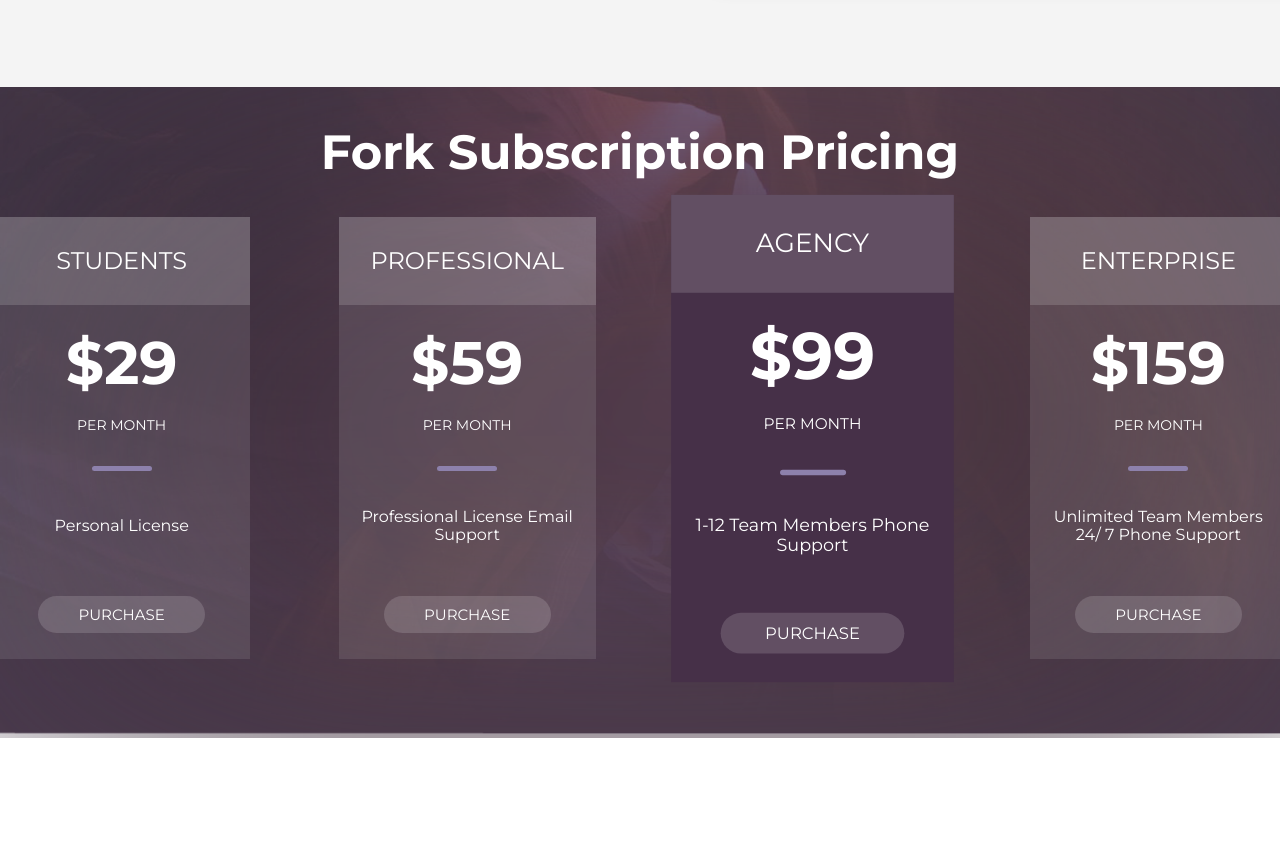
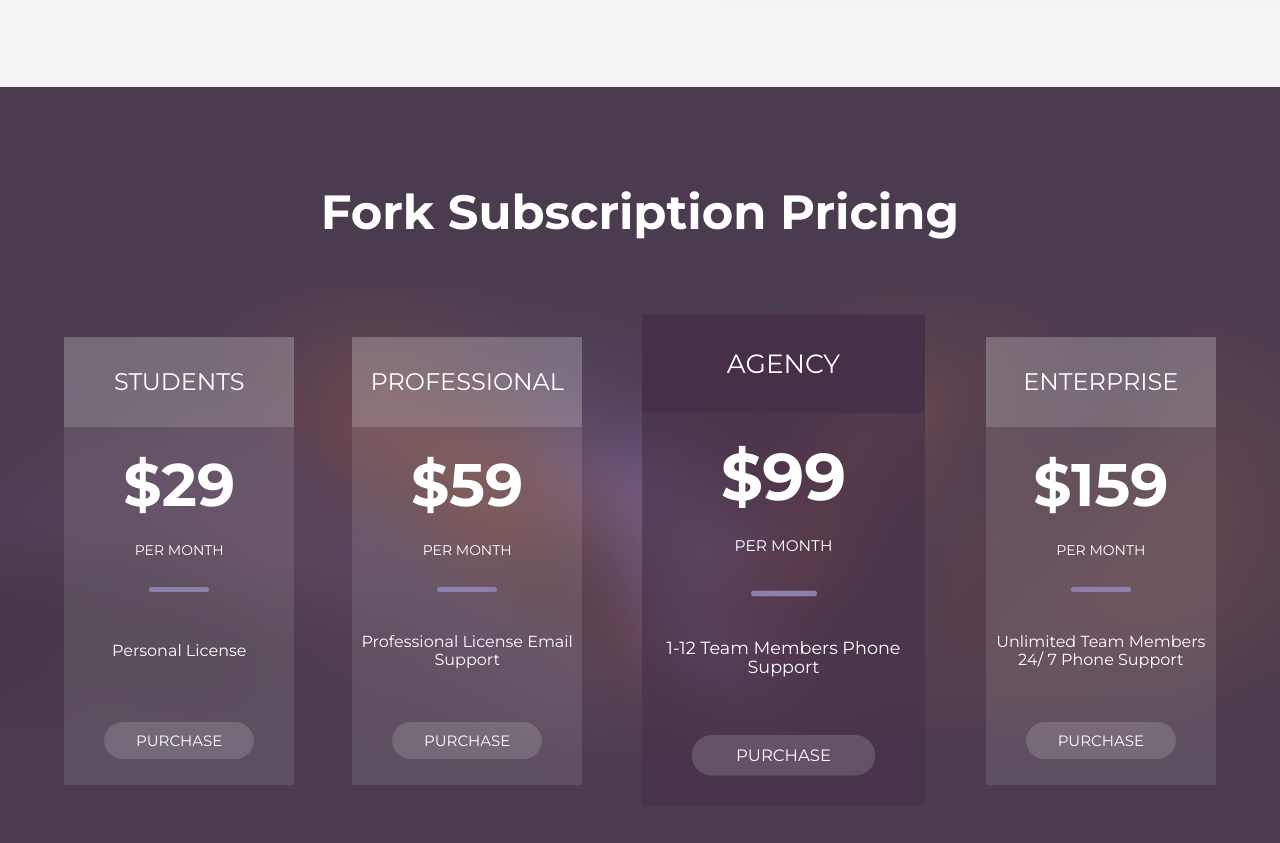
Before and after one commit to Rustammio/stepProject, a website: page index.html in a window 1280 px wide. Shown: the part 1946-2789 px from the top of the page. Before the commit the page ends 2684 px from the top, so only its background shows below. Drawn offline with Linux system fonts and the light colour scheme.

Commit message:
hover changed to nth child

```diff
--- a/index.html
+++ b/index.html
@@ -189,7 +189,7 @@
                 </div>
 
                 <div class="sub__grid__section">
-                    <h3 class="sub__grid__section-header">agency</h3>
+                    <h3 class="sub__grid__section-header violet">agency</h3>
                     <span class="sub__grid__section-price">$99</span><br/>
                     <span class="sub__grid__section-period">per month</span>
                     <span class="sub__grid__section-license">1-12 Team Members Phone Support</span>
--- a/src/scss/partials/_subscription.scss
+++ b/src/scss/partials/_subscription.scss
@@ -1,6 +1,6 @@
 /* Mobile */
 .sub {
-  background-image: url('../../dist/img/feedback_bg.png');
+  background-image: url('../../dist/img/people-bg.png');
   color: white;
   background-repeat: no-repeat;
   background-size: cover;
@@ -8,12 +8,12 @@
   height: calc(100% + 30px);
 
   &__container {
-    backdrop-filter: blur(145px) saturate(100%) brightness(80%);
-    height: 25%;
+    height: auto;
     display: flex;
     align-items: center;
     justify-content: center;
     flex-direction: column;
+    padding-bottom: 60%
   }
 
   &__title {
@@ -22,6 +22,7 @@
     font-weight: bold;
     font-size: 28px;
     line-height: 42px;
+
   }
 
   &__grid {
@@ -31,7 +32,7 @@
     grid-template-rows: repeat(4, 457px);
     grid-template-columns: repeat(1, 257px);
     justify-content: center;
-    grid-gap: 0 5% ;
+    grid-gap: 3% ;
 
 
     &__section {
@@ -48,13 +49,13 @@
       align-items: center;
       background-color: rgba(255, 255, 255, 0.1);
       transition: all .2s ease-in-out;
-      &:hover{
-        background-color: #463048;
-        transform: scale(1.1);
-        transition: all .6s ease-in-out;
-      }
+      //&:hover{
+      //  background-color: #463048;
+      //  transform: scale(1.1);
+      //  transition: all .6s ease-in-out;
+      //}
       &:nth-child(3){
-        background-color: #463048;
+        background-color: rgba(70, 48, 72, 0.63);
         transform: scale(1.1);
         transition: all .6s ease-in-out;
       }
@@ -140,14 +141,16 @@
     }
   }
 }
-
+.violet{
+  background-color: #463048;
+}
 
 /* Tablet */
 @media only screen and (min-width: 481px) {
   .sub {
     &__container {
 
-      padding-bottom: 5%;
+      padding-bottom: 15%;
     }
 
     &__title {
@@ -162,10 +165,11 @@
       grid-template-rows: repeat(2, 457px);
       grid-template-columns: repeat(2, 50%);
       justify-items: center;
+      grid-gap: 5%;
       max-width: 666px;
       &__section {
         width: 100%;
-
+        max-width: 257px;
 
         &-header {
 
@@ -199,21 +203,28 @@
   .sub {
 
     &__container {
+      width: 100%;
       padding-bottom: 5%;
     }
 
-    &__title { font-style: normal;
+    &__title {
+      font-style: normal;
       font-weight: bold;
       font-size: 48px;
       line-height: 50px;
+      margin: 100px auto;
     }
 
-    &__grid { display: grid;
-      grid-template-rows: repeat(1, 457px);
-      grid-template-columns: repeat(4, 25%);
+    &__grid {
+      display: grid;
+      grid-template-rows: repeat(1, 460px);
+      grid-template-columns: repeat(2, 20%) 1fr 20%;
       max-width: 1200px;
+
       &__section {
-        width: 257px;
+        max-width: 257px;
+        min-width:209px;
+
         &-header {
 
 
```
Also changed, not shown: dist/css/styles.min.css, dist/img/people-bg.png (added), src/img/people-bg.png (added).
